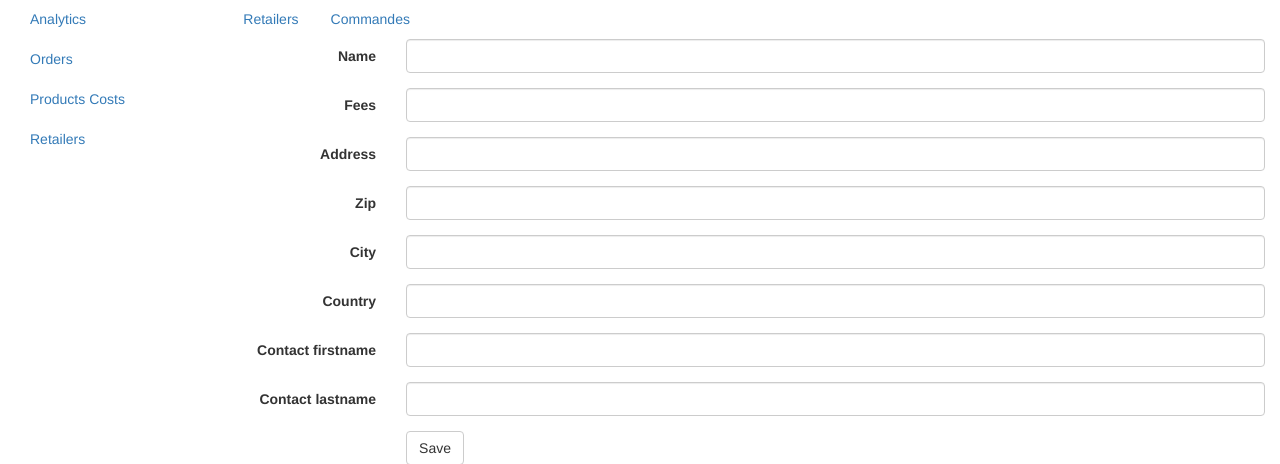
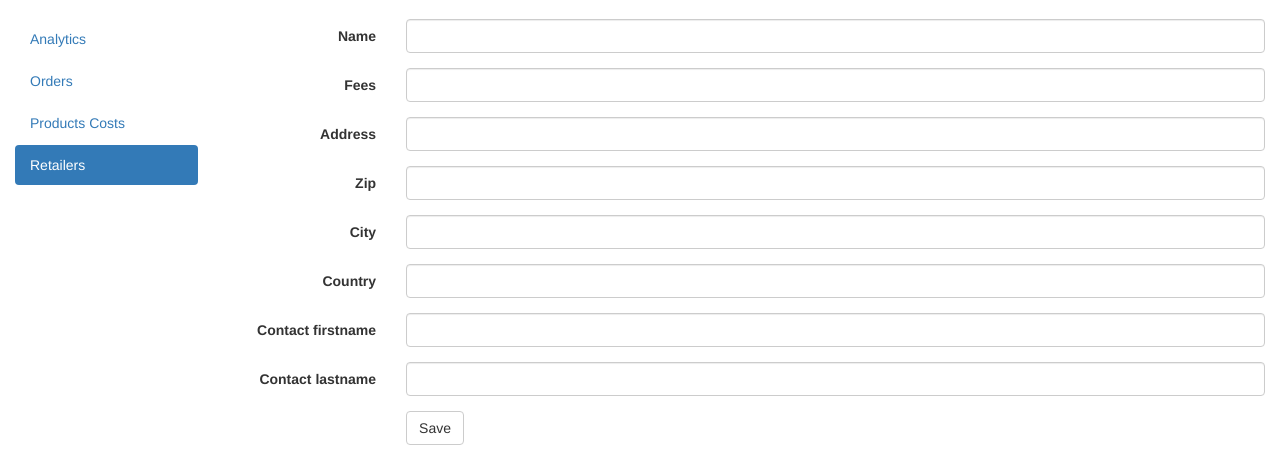
Before and after one commit to TammyAndBenjamin/tabapp, a Flask app: template tabapp/templates/retailers/form.html in a window 1280 px wide. Shown: the part 51-515 px from the top of the page. Run offline with Flask 2, Linux system fonts and the light colour scheme; the template is opened without the code that fills it: values that come from a table or form of the project are taken from there, others are empty; some libraries are stand-ins or nearby versions.

Commit message:
Set main menu active

```diff
--- a/tabapp/templates/costs.html
+++ b/tabapp/templates/costs.html
@@ -1,4 +1,6 @@
 {% extends 'layout.html' %}
+
+{% set main_tab = 'product_costs' %}
 
 {% block content %}
     <h1>Products costs</h1>
--- a/tabapp/templates/layout.html
+++ b/tabapp/templates/layout.html
@@ -1,14 +1,15 @@
 {% extends 'base.html' %}
 
 {% block page %}
+    <br />
     <div class="container-fluid">
         <div class="row">
             <div class="col-md-2">
-                <ul class="nav nav-sidebar">
-                    <li class="active"><a href="/">Analytics</a></li>
-                    <li><a href="{{ url_for('orders_bp.index') }}">Orders</a></li>
-                    <li><a href="{{ url_for('product_costs_bp.index') }}">Products Costs</a></li>
-                    <li><a href="{{ url_for('retailers_bp.index') }}">Retailers</a></li>
+                <ul class="nav nav-pills nav-stacked">
+                    <li{% if main_tab == 'analytics' %} class="active"{% endif %}><a href="/">Analytics</a></li>
+                    <li{% if main_tab == 'orders' %} class="active"{% endif %}><a href="{{ url_for('orders_bp.index') }}">Orders</a></li>
+                    <li{% if main_tab == 'product_costs' %} class="active"{% endif %}><a href="{{ url_for('product_costs_bp.index') }}">Products Costs</a></li>
+                    <li{% if main_tab == 'retailers' %} class="active"{% endif %}><a href="{{ url_for('retailers_bp.index') }}">Retailers</a></li>
                 </ul>
             </div>
             <div class="col-md-10">
--- a/tabapp/templates/orders.html
+++ b/tabapp/templates/orders.html
@@ -1,4 +1,6 @@
 {% extends 'layout.html' %}
+
+{% set main_tab = 'orders' %}
 
 {% block content %}
     <h1>Suivi des ventes</h1>
--- a/tabapp/templates/retailers/layout.html
+++ b/tabapp/templates/retailers/layout.html
@@ -1,8 +1,3 @@
 {% extends 'layout.html' %}
 
-{% block content %}
-    <ul class="nav nav-pills">
-        <li><a href="{{ url_for('retailers_bp.index') }}">Retailers</a></li>
-        <li><a href="{{ url_for('retailers_bp.order') }}">Commandes</a></li>
-    </ul>
-{% endblock content %}
+{% set main_tab = 'retailers' %}
```
